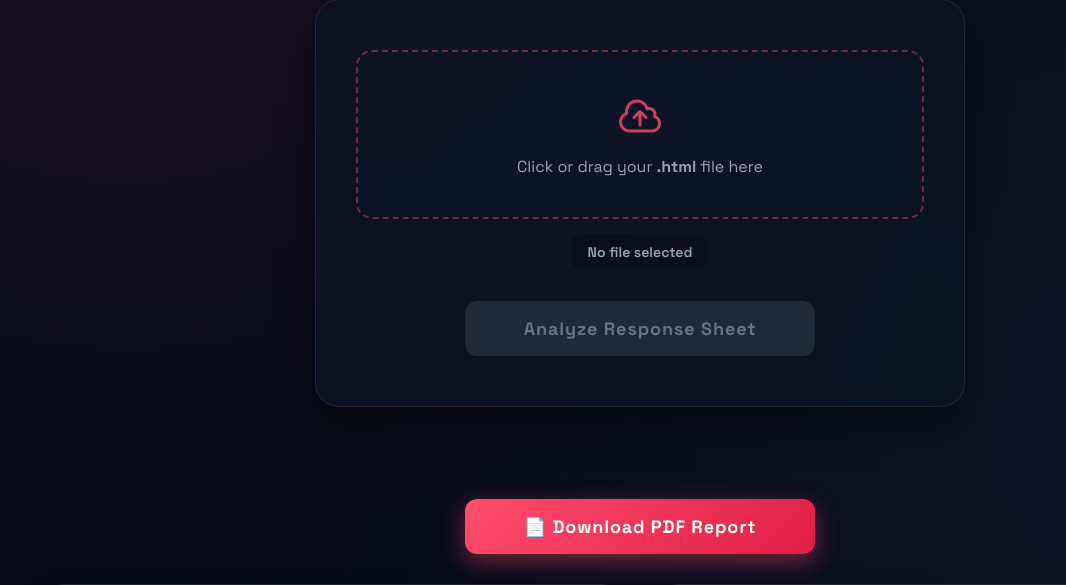
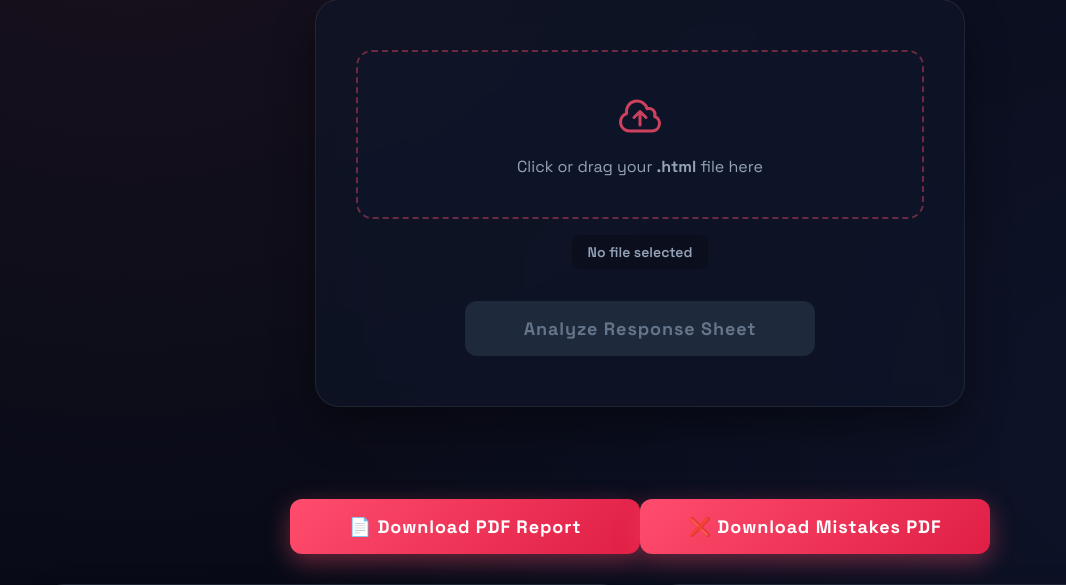
Before and after one commit to baggadeveesh/cet-score-analyzer, a Python web app: template templates/index.html in a window 1280 px wide. Shown: the part 298-883 px from the top of the page, without its empty margins (0-1066 px from the left). Run offline with Jinja, Linux system fonts and the light colour scheme; the template is opened without the code that fills it: most values are stand-ins (such as "Sample title", 1, 10 or a date in 2020).

Commit message:
Update index.html

```diff
--- a/templates/index.html
+++ b/templates/index.html
@@ -500,6 +500,15 @@ body.light .table-title{
 <div style="text-align:center;margin-bottom:30px;">
     <button type="button" onclick="window.print()">
         📄 Download PDF Report
+      <a href="/download-mistakes">
+
+<button type="button">
+
+❌ Download Mistakes PDF
+
+</button>
+
+</a>
     </button>
 </div>
     <div class="dash-grid">
```
